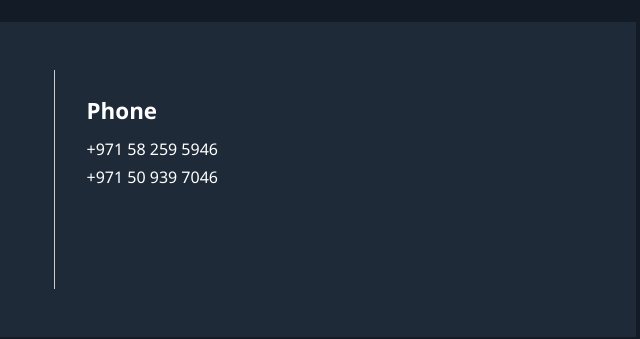
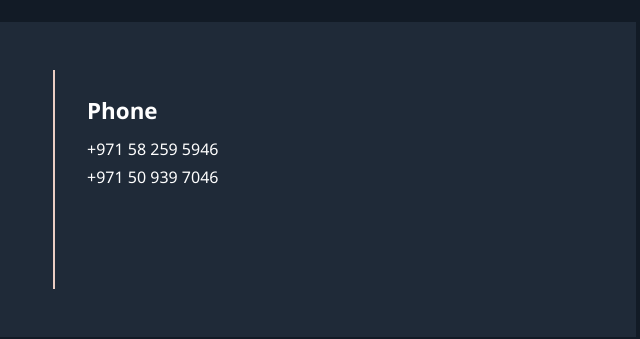
Before and after one commit to Shivanshpaul/Crystal-Carat-DMCC, a plain HTML site: page index.html in a window 1280 px wide. Shown: the part 2203-2542 px from the top of the page, 586-1226 px from the left. Drawn offline with Linux system fonts and the light colour scheme.

Commit message:
Update style.css

```diff
--- a/style.css
+++ b/style.css
@@ -151,10 +151,10 @@ body {
 }
 
 .vertical-divider {
-  width: 1px;
-  background-color: #ccc;
+  width: 2px;
+  background-color: #EACDC3;
   height: auto;
-  min-height: 120px;
+  min-height: 150px;
   align-self: stretch;
 }
 
```
